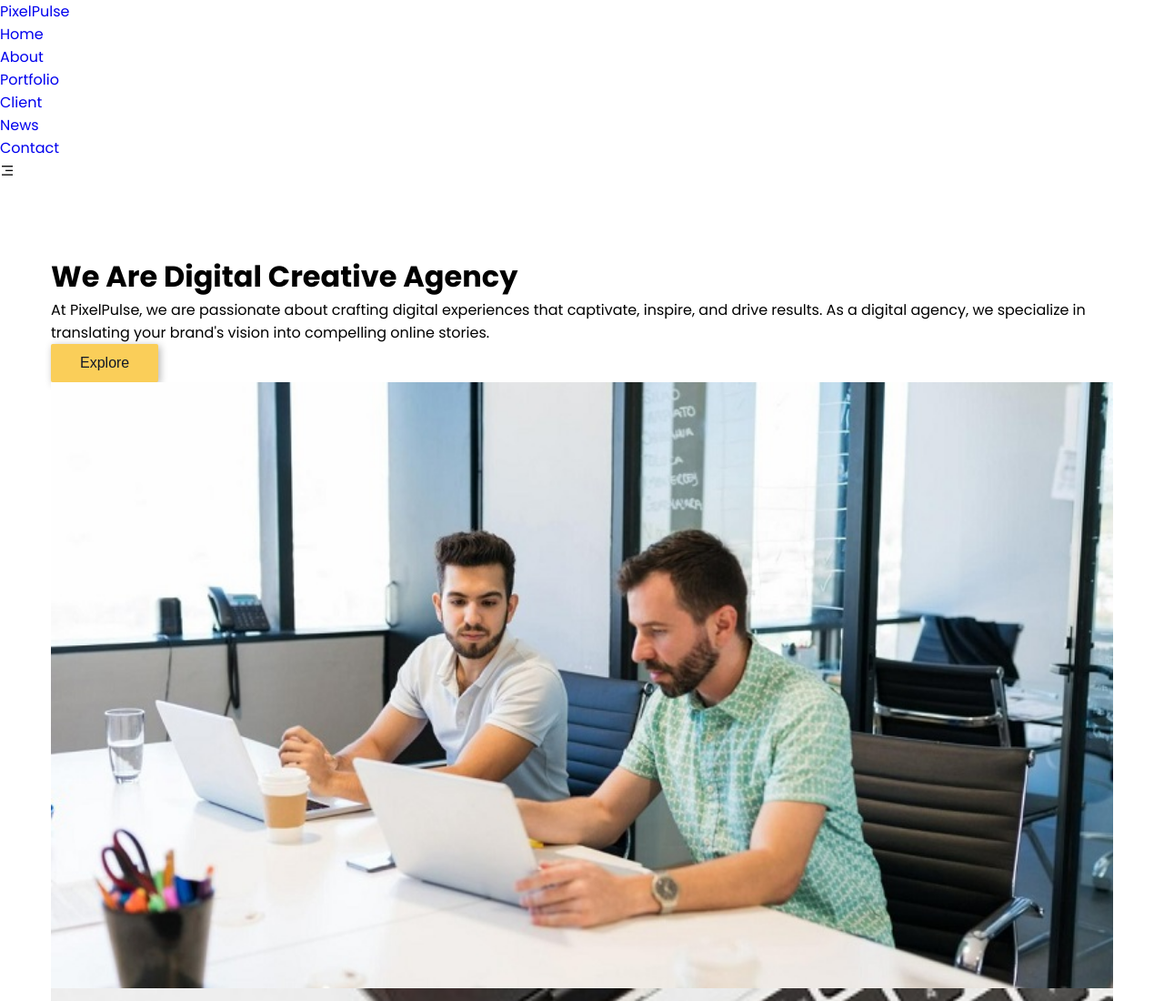
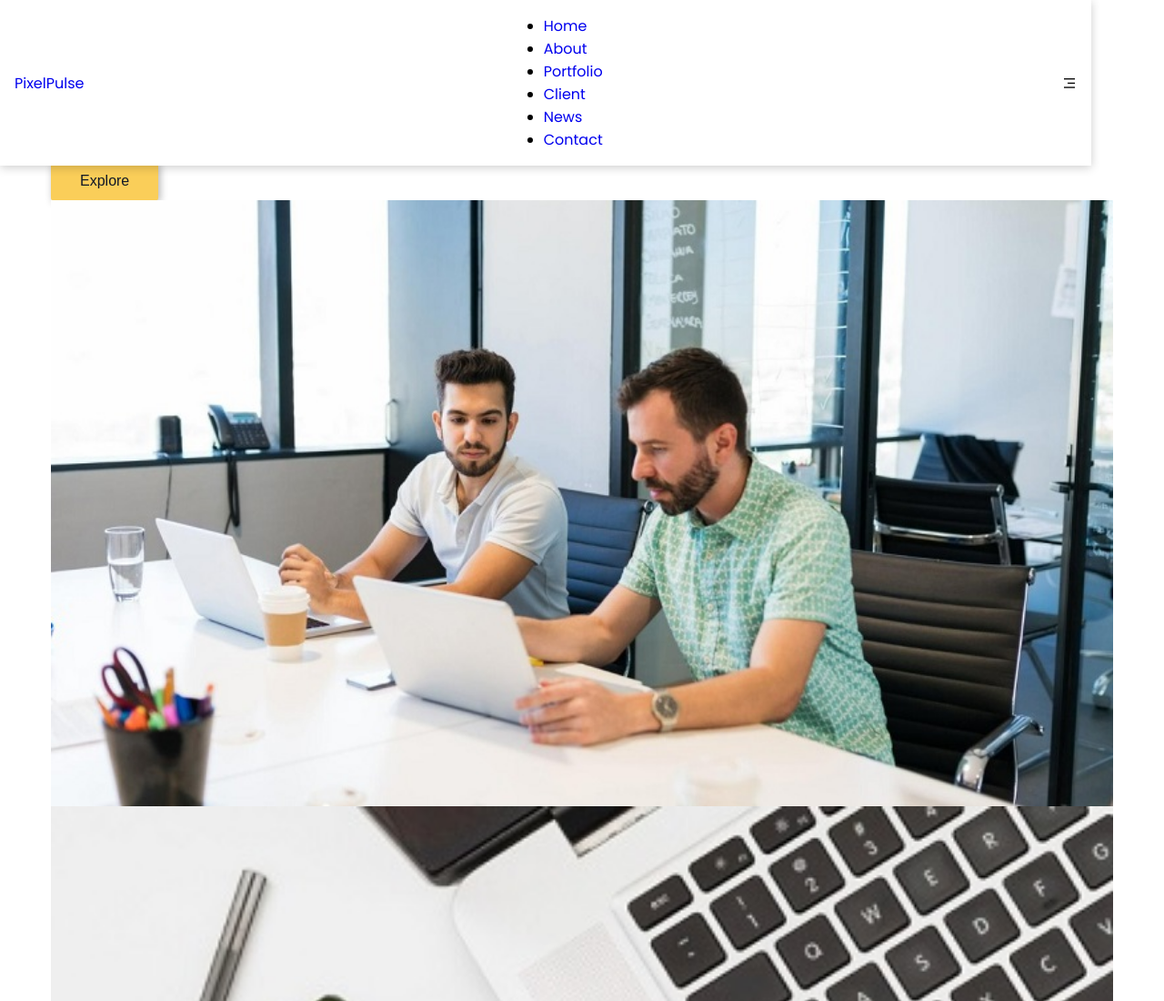
Before and after one commit to Oussama-Ech-charef/PixelPulse_10-01-26, a plain HTML site: page index.html in a window 1280 px wide. Shown: the top 1100 px of the page at 91% size. Drawn offline with nearby package versions, Linux system fonts and the light colour scheme.

Commit message:
add modification

```diff
--- a/styles.css
+++ b/styles.css
@@ -87,3 +87,18 @@ body {
 body {
   font-family: "Poppins", sans-serif;
 }
+
+nav {
+  position: fixed;
+  width: 100%;
+  max-width: var(--max-width);
+  margin: auto;
+  padding: 1rem;
+  display: flex;
+  align-items: center;
+  justify-content: space-between;
+  gap: 2rem;
+  background-color: var(--white);
+  z-index: 99;
+  box-shadow: 0px 2px 10px rgba(0, 0, 0, 0.2);
+}
```
